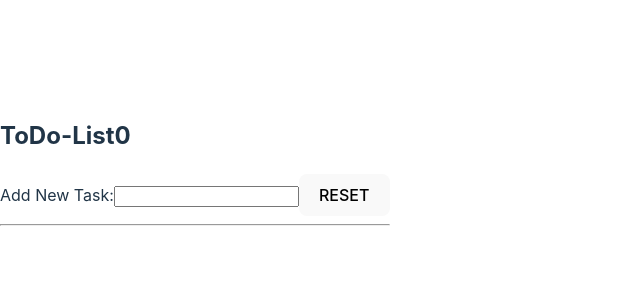
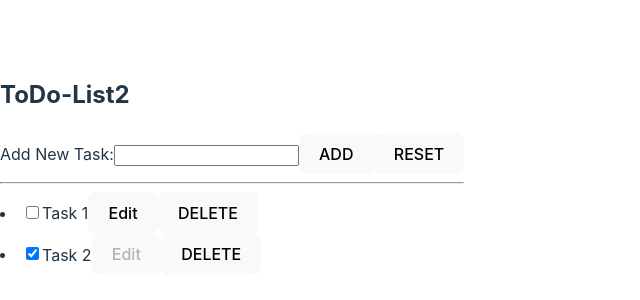
Before and after one commit to sujanyaD/R-ALAB-React-ToDo-List, a React (Vite) app in the folder ToDO-List/: page / in a window 1280 px wide. Shown: the part 234-534 px from the top of the page, without its empty margins (0-640 px from the left). Built offline with nearby package versions, Linux system fonts and the light colour scheme.

Commit message:
added edit and save buttons

```diff
--- a/ToDO-List/src/App.jsx
+++ b/ToDO-List/src/App.jsx
@@ -1,51 +1,71 @@
 import { useState, useReducer } from 'react'
 import './App.css'
 
-const initialState = [];
+// const initialState = [];
+const initialState = [
+  { id: 1, name: "Task 1", complete: false, editing: false },
+  { id: 2, name: "Task 2", complete: true, editing: false }
+];
 
 const TODOS_ACTIONS = {
   ADD_TASK: 'add_task',
   DELETE_TASK: 'delete_task',
   UPDATE_TASK: 'update_task',
   RESET_TODOS: 'reset_task',
+  TOGGLE_COMPLETE: 'toggle_completeness',
+  START_EDIT: 'start_editing',
+  SAVE_EDIT: 'save_edit',
+  CANCEL_EDIT: 'cancel_edit',
 }
-
 function reducer(state, action) {
   //mapping event action of type ADD-TASK
+  //taking previous state for return array.adding new object inside array
   switch (action.type) {
-
-    case TODOS_ACTIONS.ADD_TASK: return [
-      //taking previous state for return array.adding new object inside array
-      ...state, {
-        //total length +1
-        id: state.length + 1,
-        name: action.payload
+    case TODOS_ACTIONS.ADD_TASK:
+      return [...state, { id: state.length + 1, name: action.payload }]
+    case TODOS_ACTIONS.DELETE_TASK:
+      return state.filter(d => d.id !== action.payload)
+    case TODOS_ACTIONS.RESET_TODOS:
+      return init(action.payload)
+    case TODOS_ACTIONS.TOGGLE_COMPLETE:
+      return state.map(task =>
+        task.id === action.payload ? { ...task, complete: !task.complete } : task
+      );
+    case TODOS_ACTIONS.START_EDIT:
+      return state.map(task =>
+        task.id === action.payload ? { ...task, editing: true } : task
+      );
+    case TODOS_ACTIONS.SAVE_EDIT:
+      return state.map(task =>
+        task.id === action.payload.id ? { ...task, name: action.payload.name, editing: false } : task
+      );
+    case TODOS_ACTIONS.CANCEL_EDIT:
+      return state.map(task =>
+        task.id === action.payload ? { ...task, editing: false } : task
+      );
+    case UPDATE_TASK: default: return state;
   }
-    ]
-
-    case TODOS_ACTIONS.DELETE_TASK: return state.filter(d => d.id !== action.payload)
-    case TODOS_ACTIONS.RESET_TODOS: return init(action.payload)
-
-    // case 'EDIT_TASK':
-
-    case UPDATE_TASK:
-
-    default: return state;
 }
-
-}
-
 function init(initialState) {
 
-  // const result=[...initialState,{id:'1',name:'reading'}]
-  // return result;
-
   return initialState;
-
 }
 const App = () => {
+  const [todos, dispatch] = useReducer(reducer, initialState, init);
+  const handleToggleComplete = (id) => {
+    dispatch({ type: TODOS_ACTIONS.TOGGLE_COMPLETE, payload: id });
+  };
+  const handleStartEdit = (id) => {
+    dispatch({ type: TODOS_ACTIONS.START_EDIT, payload: id });
+  };
 
-  const [todos, dispatch] = useReducer(reducer, initialState, init);
+  const handleSaveEdit = (id, newName) => {
+    dispatch({ type: TODOS_ACTIONS.SAVE_EDIT, payload: { id, name: newName } });
+  };
+
+  const handleCancelEdit = (id) => {
+    dispatch({ type: TODOS_ACTIONS.CANCEL_EDIT, payload: id });
+  };
   return (
     <>
       <h2> ToDo-List{todos.length} </h2>
@@ -54,18 +74,41 @@ const App = () => {
     using payload to hold user entered data ,*/}
       <input type="text" onBlur={(e) => dispatch({ type: TODOS_ACTIONS.ADD_TASK, payload: e.target.value })}
       />
-
+      {/*here on click action form is dispatched on payload :initialstate. */}
+      <button onClick={(evt) => dispatch({ type: TODOS_ACTIONS.ADD_TASK, payload: evt.target.value })}>ADD</button>
       <button onClick={() => dispatch({ type: TODOS_ACTIONS.RESET_TODOS, payload: initialState })}>RESET</button>
       <hr />
       {todos.map(todo => (
         <li key={todo.id}>
+          {/* {todo.name} */}
+          {todo.editing ? (
+            <>
+              <input type="text" value={todo.name} onChange={(e) => handleSaveEdit(todo.id, e.target.value)} />
+              <button onClick={() => handleSaveEdit(todo.id, todo.name)}>Save</button>
+              <button onClick={() => handleCancelEdit(todo.id)}>Cancel</button>
+            </>
+          ) : (
+            <>
+              <input
+                type="checkbox"
+                checked={todo.complete}
+                onChange={() => handleToggleComplete(todo.id)}
+              />
               {todo.name}
               <span>
-            <button Delete onCick={() => dispatch({ type: TODOS_ACTIONS.DELETE_TASK, payload: todo.id })} >DELETE</button>
+                <button
+                  onClick={() => handleStartEdit(todo.id)}
+                  disabled={todo.complete}
+                >
+                  Edit
+                </button>
+                <button onCick={() => dispatch({ type: TODOS_ACTIONS.DELETE_TASK, payload: todo.id })} >DELETE</button>
               </span>
+              </>
+          )}
             </li>
       ))}
         </>
-      )
-   }
+      );
+};
       export default App
```
Lines whose indentation alone changed are shown as unchanged.
